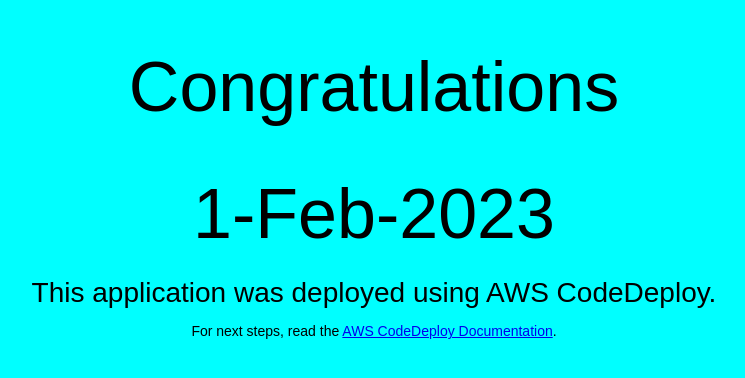
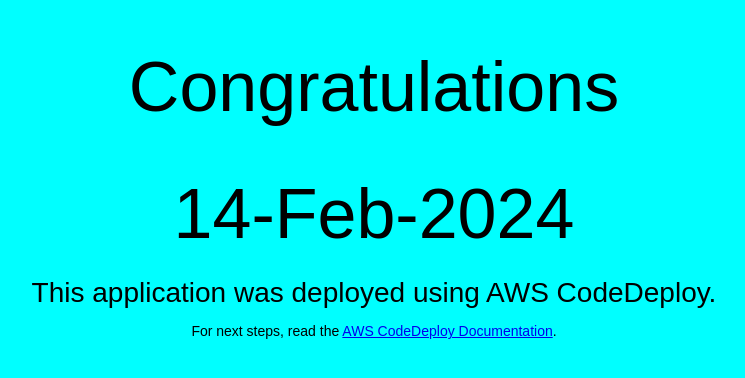
Before and after one commit to tbhuiyan69/SampleApp_linux, a plain HTML site: page SampleApp_Linux/index.html in a window 1280 px wide. Shown: the whole page, without its empty margins (266-1011 px from the left). Drawn offline with Linux system fonts and the light colour scheme.

Commit message:
Update index.html

```diff
--- a/SampleApp_Linux/index.html
+++ b/SampleApp_Linux/index.html
@@ -27,7 +27,7 @@
 <body>
   <div align="center">
     <h1>Congratulations</h1>
-    <h1>1-Feb-2023</h1>
+    <h1>14-Feb-2024</h1>
     <h2>This application was deployed using AWS CodeDeploy.</h2>
     <p>For next steps, read the <a href="http://aws.amazon.com/documentation/codedeploy">AWS CodeDeploy Documentation</a>.</p>
   </div>
```
